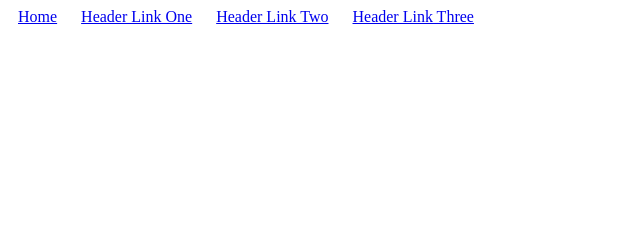
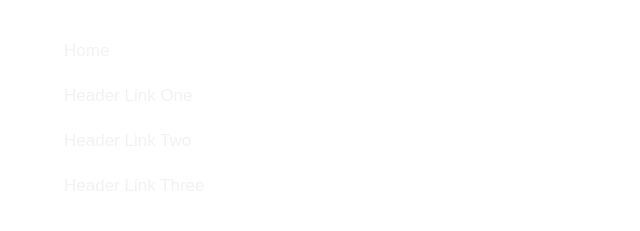
Before and after one commit to shi-js/landingpage, a plain HTML site: page index.html in a window 1280 px wide. Shown: the whole page, without its empty margins (0-640 px from the left). Drawn offline with Linux system fonts and the light colour scheme.

Commit message:
adding background on navbar

```diff
--- a/style.css
+++ b/style.css
@@ -1,9 +1,23 @@
 .nav{
+    background-color: rgba(255, 255, 255, 0.3);
+    border-radius: 5px;
+    font-family: sans-serif;
+    text-align: center;
+    line-height: 1;
     -webkit-backdrop-filter: blur(10px);
     backdrop-filter: blur(10px);
+    max-width: 50%;
+    max-height: 50%;
+    padding: 20px 40px;
 }
 .nav a{
-    padding: 10px;
+    display: flex;
+    justify-content: space-between;
+    color: #f2f2f2;
+    text-align: center;
+    padding: 14px 16px;
+    text-decoration: none;
+    font-size: 17px;
 }
 .nav a:hover {
     background-color: #ddd;
```
